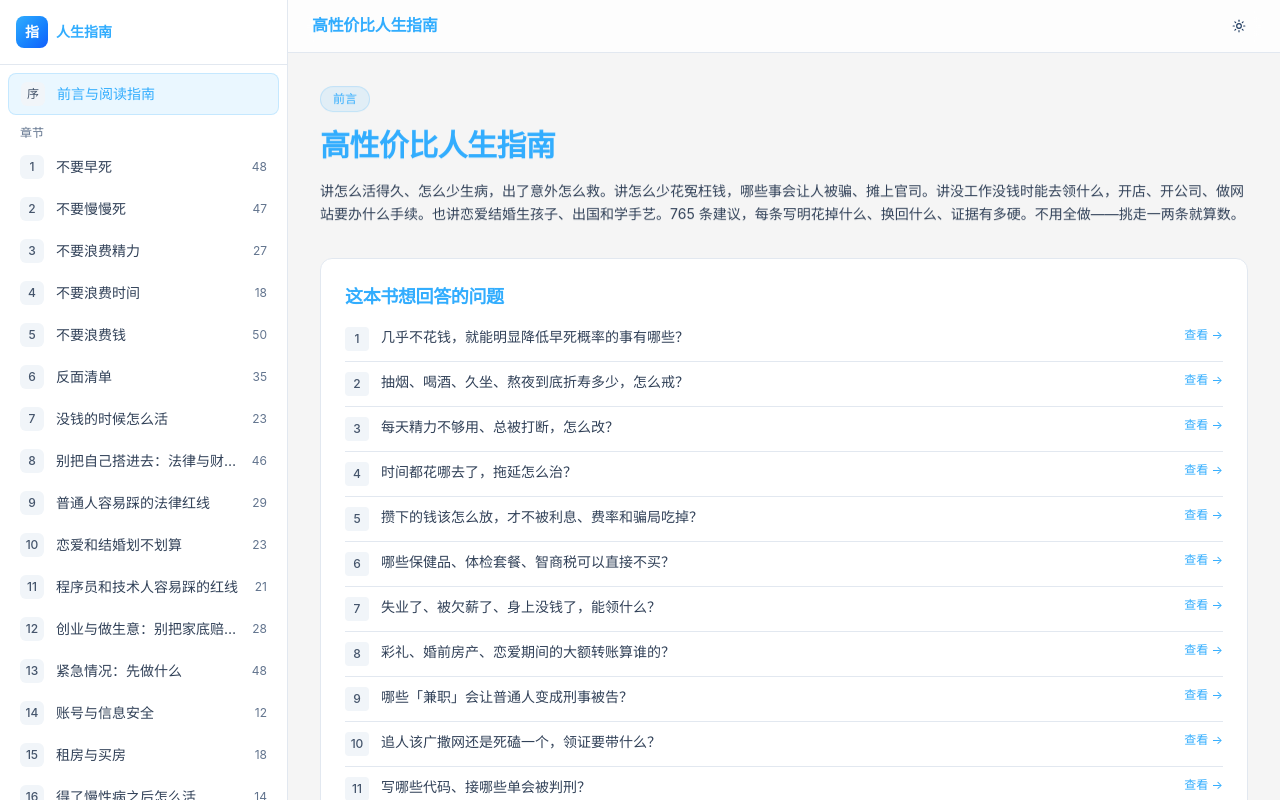
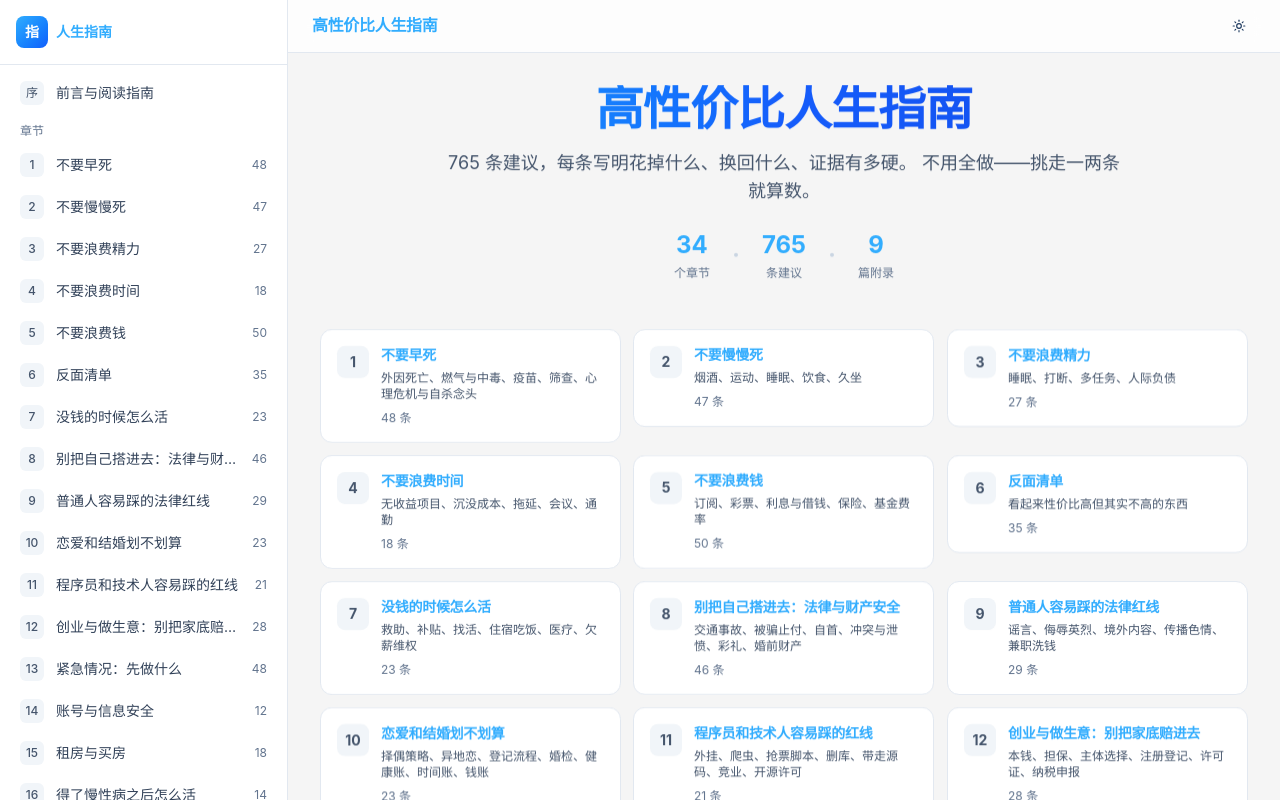
Before and after one commit to JiaosSir/howtolivebetter-visual, a React (Vite) app: page / in a window 1280 px wide. Before the commit this address led to /preface. Shown: the top 800 px of the page. Built offline with nearby package versions, Linux system fonts and the light colour scheme.

Commit message:
Revert root redirect and remove Vite base path
- Restore HomePage as root route
- Remove /howtolivebetter-visual/ base path from Vite config
- GitHub Pages will serve from root path

```diff
--- a/src/App.tsx
+++ b/src/App.tsx
@@ -1,5 +1,5 @@
 import { lazy, Suspense } from 'react';
-import { BrowserRouter, Routes, Route, Navigate } from 'react-router-dom';
+import { BrowserRouter, Routes, Route } from 'react-router-dom';
 import Layout from './components/Layout';
 import { ThemeProvider } from './components/ThemeContext';
 
@@ -26,7 +26,7 @@
         <Layout>
           <Suspense fallback={<LoadingFallback />}>
             <Routes>
-              <Route path="/" element={<Navigate to="/preface" replace />} />
+              <Route path="/" element={<HomePage />} />
               <Route path="/preface" element={<PrefacePage />} />
               <Route path="/chapter/:chapterId" element={<ChapterPage />} />
               <Route path="/doc/:docId" element={<DocPage />} />
--- a/vite.config.ts
+++ b/vite.config.ts
@@ -4,7 +4,6 @@
 
 export default defineConfig({
   plugins: [react(), tailwindcss()],
-  base: '/howtolivebetter-visual/',
   resolve: {
     alias: {
       '@': '/src',
```
